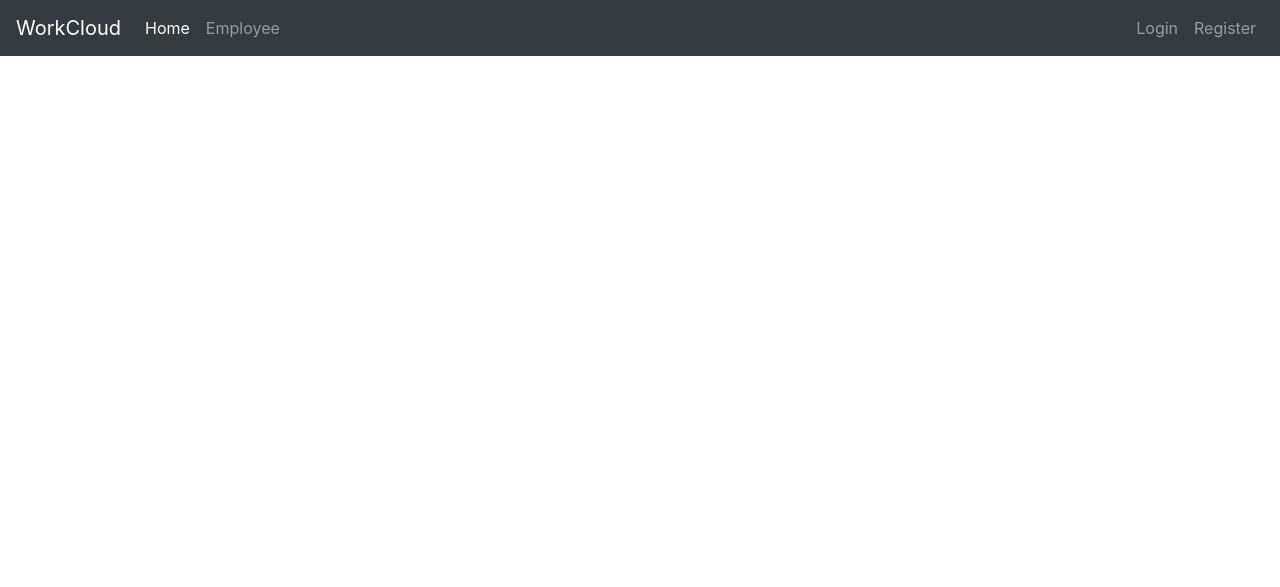
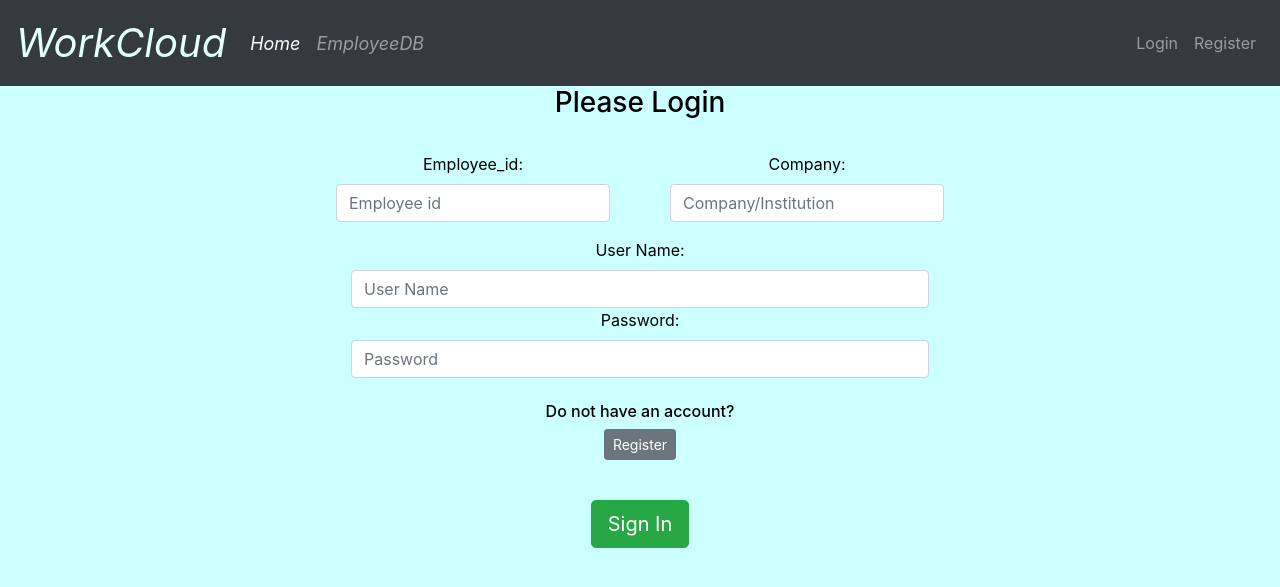
Before and after one commit to pkaranja60/FlaskApp, a Flask app: page /login in a window 1280 px wide. Shown: the top 587 px of the page. Run offline with Flask 2, Linux system fonts and the light colour scheme; some libraries are stand-ins or nearby versions.

Commit message:
third commit

```diff
--- a/workcloud/__init__.py
+++ b/workcloud/__init__.py
@@ -1,11 +1,13 @@
 from flask import Flask
 from flask_sqlalchemy import SQLAlchemy
 from flask_bcrypt import Bcrypt
+from flask_login import LoginManager
 
 app = Flask(__name__)
 app.config['SECRET_KEY'] = 'b4b7ea3f2c43dd80e6663b2fe2861f'
 app.config['SQLALCHEMY_DATABASE_URI'] = 'sqlite:///employee.db'
 db = SQLAlchemy(app)
 bcrypt = Bcrypt(app)
+login_manager = LoginManager(app)
 
 from workcloud import routes
--- a/workcloud/forms.py
+++ b/workcloud/forms.py
@@ -25,3 +25,11 @@ class RegisterForm(FlaskForm):
     password1 = PasswordField(label='Password:', validators=[Length(min=8), DataRequired()])
     password2 = PasswordField(label='Confirm Password:', validators=[EqualTo('password1'), DataRequired()])
     submit = SubmitField(label='Create Account')
+
+
+class LoginForm(FlaskForm):
+    company = StringField(label='Company:', validators=[DataRequired()])
+    employee_id = StringField(label='Employee_id:', validators=[DataRequired()])
+    username = StringField(label='User Name:', validators=[DataRequired()])
+    password = PasswordField(label='Password:', validators=[DataRequired()])
+    submit = SubmitField(label='Sign In')
--- a/workcloud/routes.py
+++ b/workcloud/routes.py
@@ -1,8 +1,9 @@
 from workcloud import app
 from flask import render_template, redirect, url_for, flash
 from workcloud.models import User
-from workcloud.forms import RegisterForm
+from workcloud.forms import RegisterForm, LoginForm
 from workcloud import db
+from flask_login import login_user, logout_user
 
 
 @app.route('/home')
@@ -16,9 +17,20 @@ def employee_page():
     return render_template('employee.html', user=user)
 
 
-@app.route('/login')
+@app.route('/login', methods=['GET', 'POST'])
 def login_page():
-    return render_template('login.html')
+    form = LoginForm()
+    if form.validate_on_submit():
+        attempted_user = User.query.filter_by(username=form.username.data).first()
+        if attempted_user and attempted_user.check_password_correction(
+                attempted_password=form.password.data
+        ):
+            login_user(attempted_user)
+            flash(f'Success! You are logged in as: {attempted_user.username}', category='success')
+            return redirect(url_for('employee_page'))
+        else:
+            flash('Username and password are not matched! Please try again', category='danger')
+    return render_template('login.html', form=form)
 
 
 @app.route('/register', methods=['GET', 'POST'])
@@ -35,8 +47,15 @@ def register_page():
         db.session.add(user_to_create)
         db.session.commit()
         return redirect(url_for('login_page'))
-    if form.errors != {}:   #If there are not errors from the validations
+    if form.errors != {}:  # If there are not errors from the validations
         for err_msg in form.errors.values():
             flash(f'There was an error in creating account: {err_msg}', category='danger')
 
     return render_template('register.html', form=form)
+
+
+@app.route('/logout')
+def logout_page():
+    logout_user()
+    flash("You have been logged out!", category='info')
+    return redirect(url_for("home_page"))
--- a/workcloud/templates/base.html
+++ b/workcloud/templates/base.html
@@ -5,9 +5,10 @@
       <meta charset="utf-8">
       <meta name="viewport" content="width=device-width, initial-scale=1, shrink-to-fit=no">
       <!-- Bootstrap CSS -->
-    <link rel="stylesheet" href="https://cdn.jsdelivr.net/npm/bootstrap@4.5.3/dist/css/bootstrap.min.css"
-          integrity="sha384-TX8t27EcRE3e/ihU7zmQxVncDAy5uIKz4rEkgIXeMed4M0jlfIDPvg6uqKI2xXr2" crossorigin="anonymous">
+      <link rel="stylesheet" href="https://cdn.jsdelivr.net/npm/bootstrap@4.5.3/dist/css/bootstrap.min.css" integrity="sha384-TX8t27EcRE3e/ihU7zmQxVncDAy5uIKz4rEkgIXeMed4M0jlfIDPvg6uqKI2xXr2" crossorigin="anonymous">
+
           <title>
+
         {% block title %}
 
         {% endblock %}
@@ -17,20 +18,41 @@
 <!-- Navbar here -->
 
 <nav class="navbar navbar-expand-md navbar-dark bg-dark">
-    <a class="navbar-brand" href="#">WorkCloud</a>
+    <a class="navbar-brand" href="#" style="font-size: 40px; color: #e5ffff">
+        <i class="fas fa-cloud ">WorkCloud</i>
+    </a>
     <button class="navbar-toggler" type="button" data-toggle="collapse" data-target="#navbarNav">
         <span class="navbar-toggler-icon"></span>
     </button>
     <div class="collapse navbar-collapse" id="navbarNav">
-        <ul class="navbar-nav mr-auto">
+        <ul class="navbar-nav mr-auto" style="font-size: 18px">
             <li class="nav-item active">
-                <a class="nav-link" href="{{ url_for('home_page') }}">Home <span class="sr-only">(current)</span></a>
+                <a class="nav-link" href="{{ url_for('home_page') }}">
+                    <i class="fas fa-home">Home
+                    </i>
+                </a>
             </li>
             <li class="nav-item">
-                <a class="nav-link" href="{{ url_for('employee_page') }}">Employee</a>
+                <a class="nav-link" href="{{ url_for('employee_page') }}">
+                    <i class="far fa-id-badge">
+                    EmployeeDB
+                </i>
+                </a>
             </li>
         </ul>
+        {% if current_user.is_authenticated %}
         <ul class="navbar-nav">
+            <li class="nav-item">
+                <a class="nav-link" href="#" style="color: #4dff4d">Welcome, {{ current_user.username }}</a>
+            </li>
+            <li class="nav-item">
+                <a class="nav-link; btn btn-sm btn-secondary" href="{{  url_for('logout_page') }}">
+                    <i class="fas fa-sign-out-alt">Logout</i>
+                </a>
+            </li>
+        </ul>
+        {% else %}
+        <ul class="navbar-nav" style="font-size:16px">
             <li class="nav-item">
                 <a class="nav-link" href="{{  url_for('login_page') }}">Login</a>
             </li>
@@ -38,6 +60,7 @@
                 <a class="nav-link" href="{{  url_for('register_page') }}">Register</a>
             </li>
         </ul>
+        {% endif %}
     </div>
 </nav>
 
@@ -58,23 +81,18 @@
 
 {% endblock %}
 
+
+
       <!-- Optional JavaScript -->
       <!-- jQuery first, then Popper.js, then Bootstrap JS -->
       <script src='https://kit.fontawesome.com/a076d05399.js'></script>
-<script src="https://code.jquery.com/jquery-3.5.1.slim.min.js"
-        integrity="sha384-DfXdz2htPH0lsSSs5nCTpuj/zy4C+OGpamoFVy38MVBnE+IbbVYUew+OrCXaRkfj"
-        crossorigin="anonymous"></script>
-<script src="https://cdn.jsdelivr.net/npm/popper.js@1.16.1/dist/umd/popper.min.js"
-        integrity="sha384-9/reFTGAW83EW2RDu2S0VKaIzap3H66lZH81PoYlFhbGU+6BZp6G7niu735Sk7lN"
-        crossorigin="anonymous"></script>
-<script src="https://stackpath.bootstrapcdn.com/bootstrap/4.5.2/js/bootstrap.min.js"
-        integrity="sha384-B4gt1jrGC7Jh4AgTPSdUtOBvfO8shuf57BaghqFfPlYxofvL8/KUEfYiJOMMV+rV"
-        crossorigin="anonymous"></script>
+      <script src="https://code.jquery.com/jquery-3.5.1.slim.min.js" integrity="sha384-DfXdz2htPH0lsSSs5nCTpuj/zy4C+OGpamoFVy38MVBnE+IbbVYUew+OrCXaRkfj" crossorigin="anonymous"></script>
+      <script src="https://cdn.jsdelivr.net/npm/popper.js@1.16.1/dist/umd/popper.min.js" integrity="sha384-9/reFTGAW83EW2RDu2S0VKaIzap3H66lZH81PoYlFhbGU+6BZp6G7niu735Sk7lN" crossorigin="anonymous"></script>
+      <script src="https://stackpath.bootstrapcdn.com/bootstrap/4.5.2/js/bootstrap.min.js" integrity="sha384-B4gt1jrGC7Jh4AgTPSdUtOBvfO8shuf57BaghqFfPlYxofvL8/KUEfYiJOMMV+rV" crossorigin="anonymous"></script>
    </body>
    <style>
       body {
       color: black
       }
-
    </style>
 </html>
--- a/workcloud/templates/employee.html
+++ b/workcloud/templates/employee.html
@@ -16,7 +16,7 @@ This page is descriptive  about your company's Employees
        <th scope="col">First_name</th>
        <th scope="col">Last_name</th>
        <th scope="col">Email_address</th>
-       <th scope="col">Department</th>
+       <th scope="col">Company</th>
    </tr>
    </thead>
    <tbody>
@@ -27,7 +27,7 @@ This page is descriptive  about your company's Employees
           <td>{{ user.first_name }}</td>
           <td>{{ user.last_name }}</td>
           <td>{{ user.email_address }}</td>
-          <td>{{ user.department }}</td>
+          <td>{{ user.company }}</td>
         </tr>
       {% endfor %}
    </tbody>
--- a/workcloud/templates/login.html
+++ b/workcloud/templates/login.html
@@ -1,8 +1,63 @@
 {% extends 'base.html' %}
 {% block title %}
-     Login page
+Login page
 {% endblock %}
 
 {% block content %}
+<body>
+<div class="container">
+    <form method="POST" class="form-sign in" style="color:black">
+        {{ form.hidden_tag() }}
+        <h3>Please Login</h3>
+        <br>
+        <div class="form-group row">
+            <div class="col">
+                <div class="col-md-12">
+                    {{ form.employee_id.label() }}
+                    {{ form.employee_id(class="form-control" , placeholder="Employee id" ) }}
+                </div>
+            </div>
+            <div class="col">
+                <div class="col-md-12">
+                    {{ form.company.label() }}
+                    {{ form.company(class="form-control", placeholder="Company/Institution") }}
+                </div>
+            </div>
+        </div>
+        <div class="col">
+            <div class="col-md-auto">
+                {{ form.username.label() }}
+                {{ form.username(class="form-control" , placeholder="User Name" ) }}
+            </div>
+        </div>
+        <div class="col">
+            <div class="col-md-auto">
+                {{ form.password.label() }}
+                {{ form.password(class="form-control", placeholder="Password") }}
+            </div>
+        </div>
 
+        <br>
+        <div class="checkbox mb-3">
+            <h6>
+                Do not have an account?
+            </h6>
+            <a class="btn btn-sm btn-secondary" href="{{ url_for('register_page') }}">Register</a>
+        </div>
+        <br>
+        {{ form.submit(class="btn btn-lg btn-success") }}
+    </form>
+</div>
+</body>
+<style>
+    body{
+    background-color: #ccffff;
+    }
+    .container{
+    display: flex;
+    text-align: center;
+    justify-content: center;
+    items-align: center;
+    align-content: space-between
+    }
 {% endblock %}
```
Also changed, not shown: workcloud/models.py (+14 -3 lines), workcloud/templates/register.html (+10 -2 lines). Lines whose indentation alone changed are shown as unchanged.
